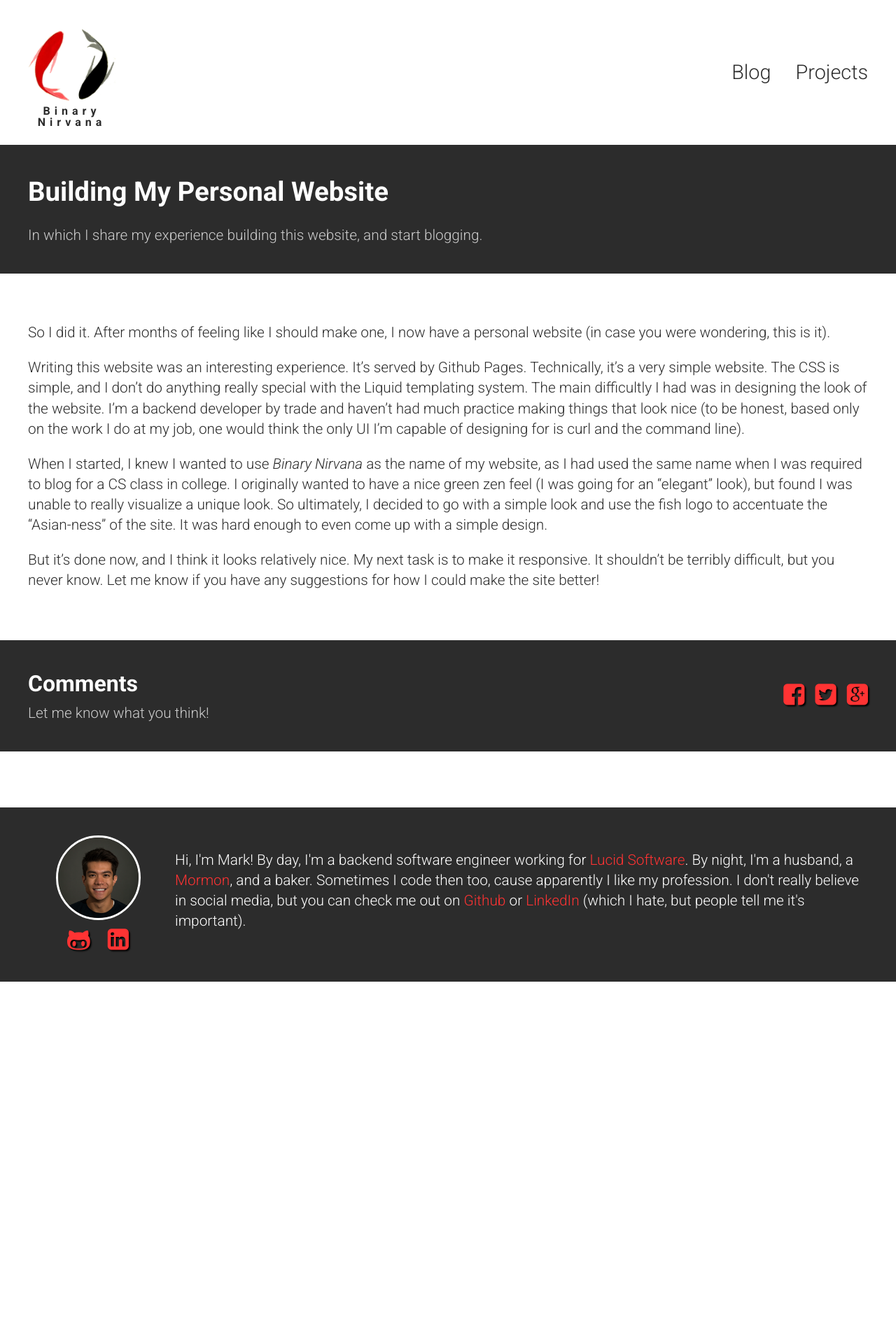
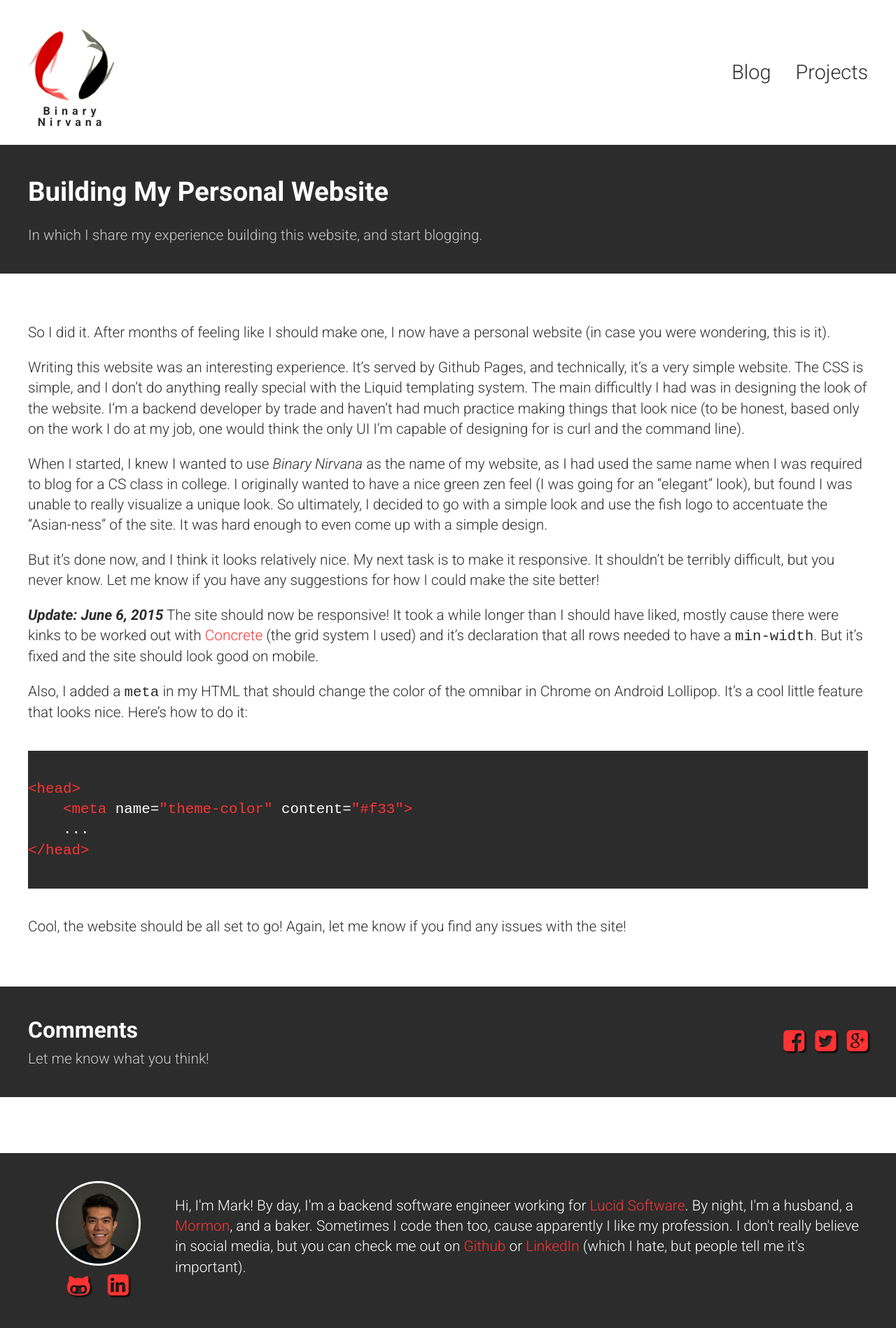
Before and after one commit to msiebert/msiebert.github.io, a Jekyll site: the page built from _posts/2015-06-04-building-a-personal-website.md, in a window 1280 px wide. Shown: the whole page at 70% size. Built offline with Jekyll 4.4.1, drawn with Linux system fonts in a browser that asks for light colours; comment, search, counter and statistics services are not loaded; before the commit the page ends 1403 px from its top, so only the background shows below that.

Commit message:
update first blog post, fix responsive for the chinese character in code blocks

```diff
--- a/_posts/2015-06-04-building-a-personal-website.md
+++ b/_posts/2015-06-04-building-a-personal-website.md
@@ -8,8 +8,22 @@ description: "In which I share my experience building this website, and start bl
 
 So I did it. After months of feeling like I should make one, I now have a personal website (in case you were wondering, this is it).
 
-Writing this website was an interesting experience. It's served by Github Pages. Technically, it's a very simple website. The CSS is simple, and I don't do anything really special with the Liquid templating system. The main difficultly I had was in designing the look of the website. I'm a backend developer by trade and haven't had much practice making things that look nice (to be honest, based only on the work I do at my job, one would think the only UI I'm capable of designing for is curl and the command line).
+Writing this website was an interesting experience. It's served by Github Pages, and technically, it's a very simple website. The CSS is simple, and I don't do anything really special with the Liquid templating system. The main difficultly I had was in designing the look of the website. I'm a backend developer by trade and haven't had much practice making things that look nice (to be honest, based only on the work I do at my job, one would think the only UI I'm capable of designing for is curl and the command line).
 
 When I started, I knew I wanted to use *Binary Nirvana* as the name of my website, as I had used the same name when I was required to blog for a CS class in college. I originally wanted to have a nice green zen feel (I was going for an "elegant" look), but found I was unable to really visualize a unique look. So ultimately, I decided to go with a simple look and use the fish logo to accentuate the "Asian-ness" of the site. It was hard enough to even come up with a simple design.
 
 But it's done now, and I think it looks relatively nice. My next task is to make it responsive. It shouldn't be terribly difficult, but you never know. Let me know if you have any suggestions for how I could make the site better!
+
+***Update: June 6, 2015***
+The site should now be responsive! It took a while longer than I should have liked, mostly cause there were kinks to be worked out with [Concrete](https://github.com/davidlumley/concrete) (the grid system I used) and it's declaration that all rows needed to have a `min-width`. But it's fixed and the site should look good on mobile.
+
+Also, I added a `meta` in my HTML that should change the color of the omnibar in Chrome on Android Lollipop. It's a cool little feature that looks nice. Here's how to do it:
+
+{% highlight html %}
+<head>
+    <meta name="theme-color" content="#f33">
+    ...
+</head>
+{% endhighlight %}
+
+Cool, the website should be all set to go! Again, let me know if you find any issues with the site!
--- a/assets/less/_code.less
+++ b/assets/less/_code.less
@@ -31,5 +31,9 @@
         .mi {
             color: @contrast;
         }
+
+        .nt {
+            color: @contrast;
+        }
     }
 }
--- a/assets/less/_util.less
+++ b/assets/less/_util.less
@@ -62,5 +62,10 @@
         margin-top: -@character-height / 2 - @character-padding;
         text-shadow: 1px 4px 6px darken(@dark, 20%), 0 0 0 #000, 1px 4px 6px darken(@dark, 20%);
         padding: @character-padding;
+
+        @media (max-width: @large-screen-stop) {
+            display: none;
+        }
     }
+
 }
--- a/assets/less/_vars.less
+++ b/assets/less/_vars.less
@@ -3,6 +3,7 @@
  */
 
 @screen-max-width: 1200px;
+@large-screen-stop: (@screen-max-width + 420);
 @screen-max-width-stop: (50 + @screen-max-width);
 @one-thousand-stop: 1000px;
 @three-quarters-stop: (@screen-max-width-stop * 3 / 4);
```
Also changed, not shown: assets/css/site.css.
